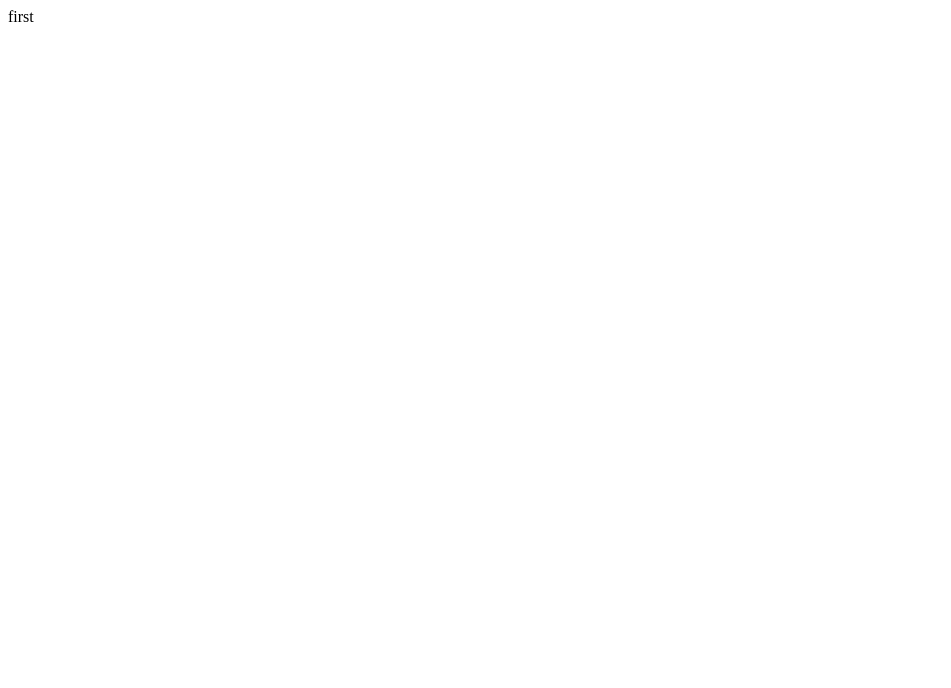
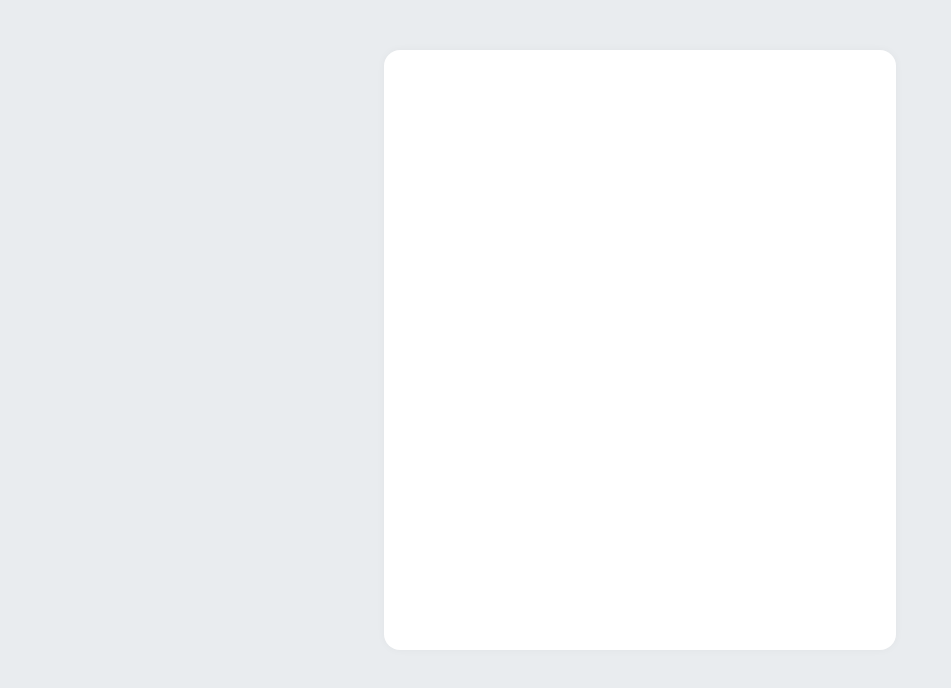
Before and after one commit to HeeyeonJeong/react-todo, a React (Create React App) app: page / in a window 1280 px wide. Shown: the top 688 px of the page, without its empty margins (0-951 px from the left). Built offline with nearby package versions, Linux system fonts and the light colour scheme.

Commit message:
Feat: TodoTemplate component

```diff
--- a/src/App.js
+++ b/src/App.js
@@ -1,9 +1,10 @@
 import React from "react";
 import { createGlobalStyle } from "styled-components";
+import TodoTemplate from "./components/TodoTemplate";
 
 const GlobalStyle = createGlobalStyle`
   body{
-    background#e9ecef;
+    background:#e9ecef;
   }
 `;
 
@@ -11,7 +12,7 @@ function App() {
   return (
     <>
       <GlobalStyle />
-      <div>first</div>
+      <TodoTemplate>first</TodoTemplate>
     </>
   );
 }
--- /dev/null
+++ b/src/components/TodoTemplate.js
@@ -0,0 +1,22 @@
+import React from "react";
+import styled from "styled-components";
+
+const TodoTemplateBlock = styled.div`
+  width: 512px;
+  height: 600px;
+  position: relative;
+  background: white;
+  border-radius: 16px;
+  box-shadow: 0 0 8px rgba(0, 0, 0, 0.04);
+  margin: 0 auto;
+  margin-top: 50px;
+  display: flex;
+  flex-direction: column;
+  color: black;
+`;
+
+function TodoTemplate({ Children }) {
+  return <TodoTemplateBlock>{Children}</TodoTemplateBlock>;
+}
+
+export default TodoTemplate;
```
Also changed, not shown: 1 other file (tests, documents, lock files or other folders).
